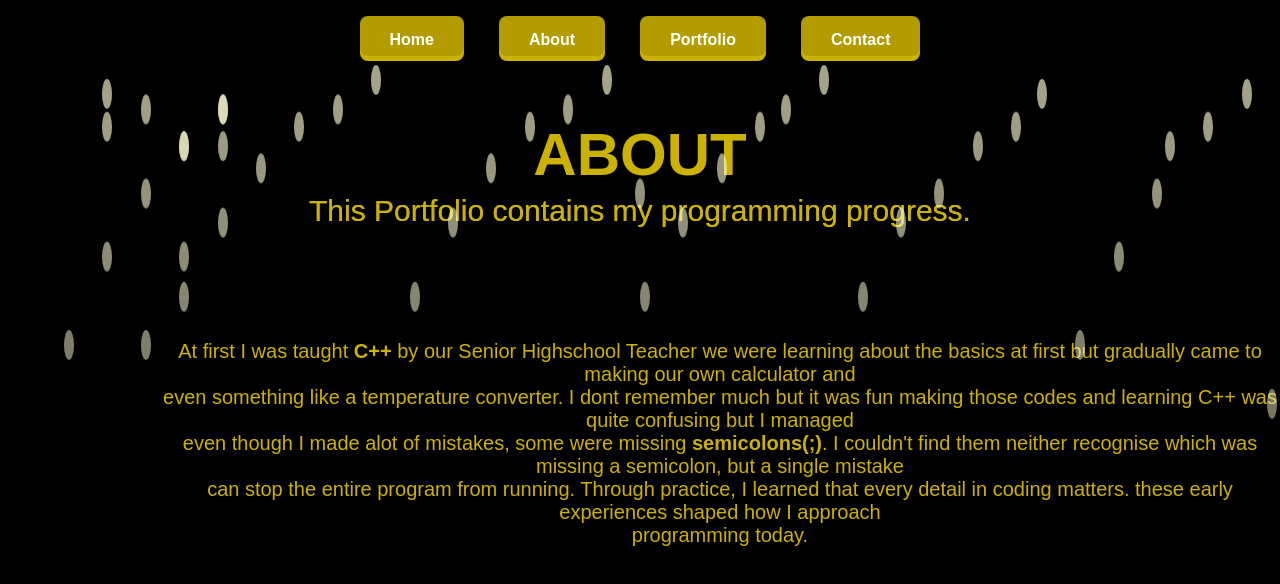
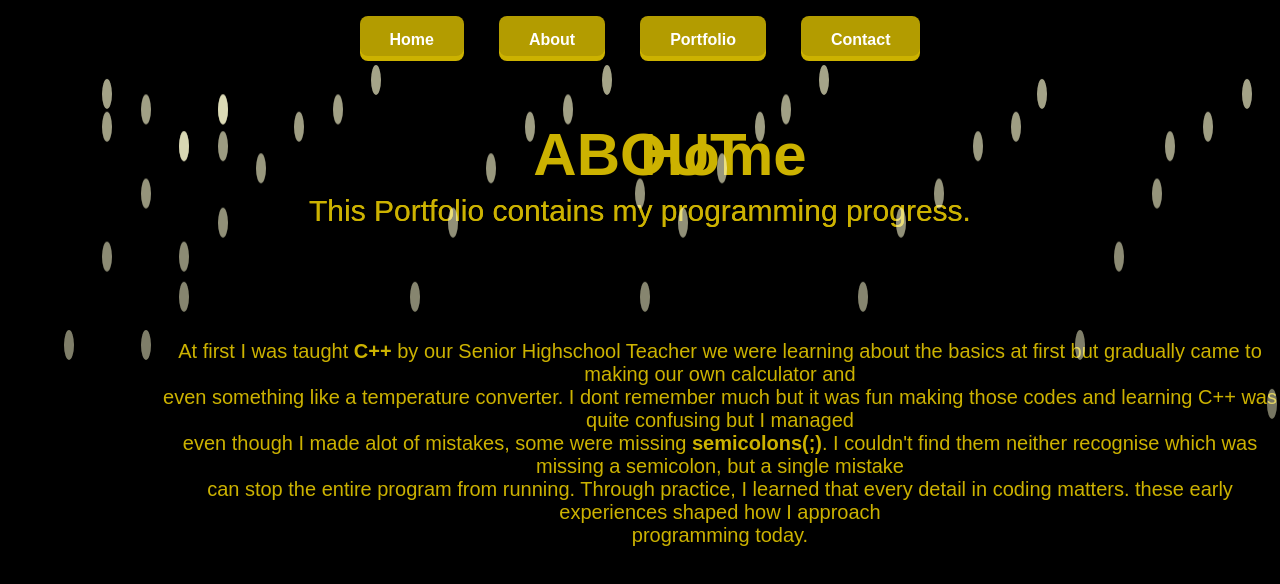
Before and after one commit to charlsmarpailagao7/Portfolio-Project1-, a plain HTML site: page index.html in a window 1280 px wide. Drawn offline with Linux system fonts and the light colour scheme.

Commit message:
Update index.html

```diff
--- a/index.html
+++ b/index.html
@@ -6,6 +6,10 @@
 	<link rel = "stylesheet" href = "style.css">
 </head>
 <body>
+
+<div class = "home">
+	<h1>Home</h1>
+</div>
 
 <h1 align = "center">ABOUT</h1>
 
```
